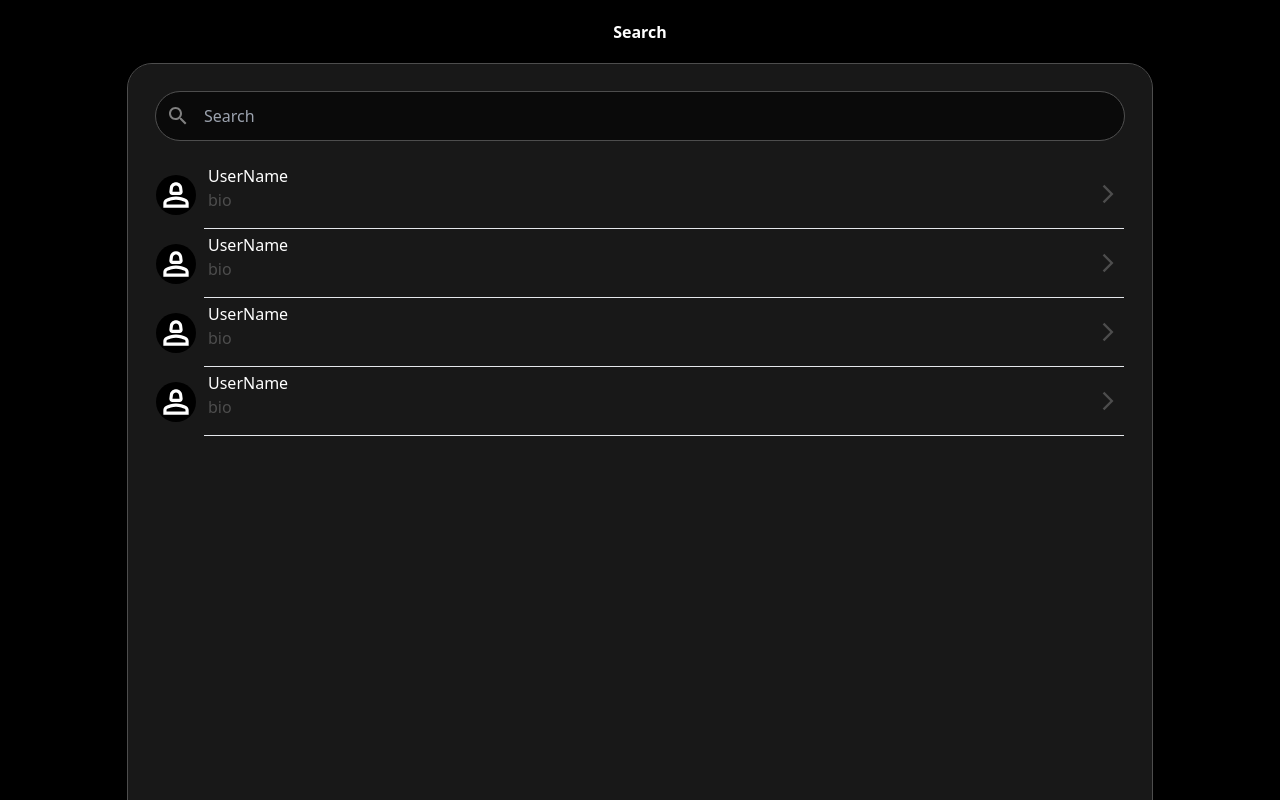
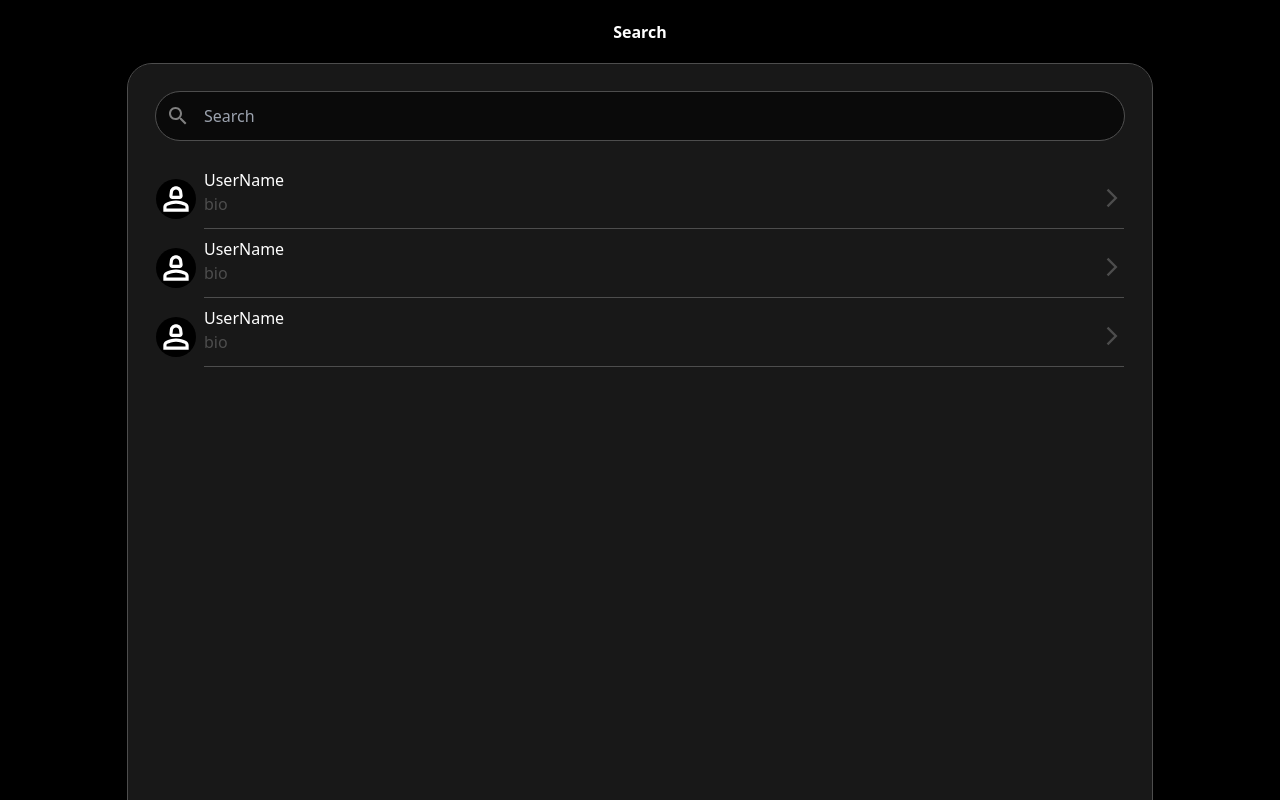
Before and after one commit to MaorShmueli55/social-network-project, a React (Vite) app in the folder clinet/social-network/: page /search in a window 1280 px wide. Shown: the top 800 px of the page. Built offline with nearby package versions, Linux system fonts and the light colour scheme.

Commit message:
added a card to home page plus correction of bottom border for search page

```diff
--- a/clinet/social-network/src/Pages/HomePage.jsx
+++ b/clinet/social-network/src/Pages/HomePage.jsx
@@ -5,6 +5,9 @@ import { useNavigate } from "react-router-dom";
 import { useCheckIfUserValid } from "../hooks/use-check-if-user-valid.js";
 import { getAllPosts } from "../utils/postApi.js";
 import PostCard from "../Components/PostCard.jsx";
+
+const outline = "outline outline-outlineDivs outline-1"
+const bottomBorder = 'border-b border-outlineDivs'
 
 const divChoice =
   "bg-bgBtnColor text-center my-10 w-40 mx-auto border-1 rounded-md -mt-2 text-2xl";
@@ -25,12 +28,18 @@ const HomePage = () => {
 
   return (
     <>
+      <div className={` self-center bg-searchBody w-full sm:w-[40%] h-[900px] rounded-t-3xl flex flex-col p-7 ${outline} m-auto mt-12`}>
+        <h1 className={`text-center pt-5 font-semibold hidden sm:block p-2 ${bottomBorder}`}>For you</h1>
+
+      <div className="relative">
       <div className="p-5">
-        <div className="mb-[70px]">
+        <div className={`mb-[70px]  `}>
           {PostsData.map((postData) => {
             return <PostCard key={postData._id} postData={postData} />;
           })}
         </div>
+      </div>
+      </div>
       </div>
     </>
   );
--- a/clinet/social-network/src/Pages/SearchPage.jsx
+++ b/clinet/social-network/src/Pages/SearchPage.jsx
@@ -3,8 +3,11 @@ import Person2OutlinedIcon from '@mui/icons-material/Person2Outlined';
 import SearchIcon from '@mui/icons-material/Search';
 import ClearIcon from '@mui/icons-material/Clear';
 import ArrowForwardIosIcon from '@mui/icons-material/ArrowForwardIos';
+import { BorderBottom } from '@mui/icons-material';
 
 const outline = "outline outline-outlineDivs outline-1"
+const bottomBorder = 'border-b border-outlineDivs'
+
 
 const SearchPage = () => {
   const [input, setInput] = useState("");
@@ -58,9 +61,9 @@ const SearchPage = () => {
         </div>
 
         <ul className="mt-5">
-          <li className="flex items-center gap-2">
+          <li className="flex items-center gap-2 mt-2">
             <Person2OutlinedIcon sx={{ fontSize: 40, padding: "1px", background:"black", borderRadius:"20px" }} />
-            <div className='flex w-full justify-between border-b-[1px] p-1'>
+            <div className={`flex w-full justify-between ${bottomBorder}`}>
             <span >
             <h2>UserName</h2>
             <p className='mb-3 text-outlineDivs'>bio</p>
@@ -68,9 +71,9 @@ const SearchPage = () => {
             <ArrowForwardIosIcon sx={{alignSelf:"center", padding:"1px", color:"#4D4D4D"}} />
             </div>
           </li>
-          <li className="flex items-center gap-2">
+          <li className="flex items-center gap-2 mt-2">
             <Person2OutlinedIcon sx={{ fontSize: 40, padding: "1px", background:"black", borderRadius:"20px" }} />
-            <div className='flex w-full justify-between border-b-[1px] p-1'>
+            <div className={`flex w-full justify-between ${bottomBorder}`}>
             <span >
             <h2>UserName</h2>
             <p className='mb-3 text-outlineDivs'>bio</p>
@@ -78,19 +81,9 @@ const SearchPage = () => {
             <ArrowForwardIosIcon sx={{alignSelf:"center", padding:"1px", color:"#4D4D4D"}} />
             </div>
           </li>
-          <li className="flex items-center gap-2">
+          <li className="flex items-center gap-2 mt-2">
             <Person2OutlinedIcon sx={{ fontSize: 40, padding: "1px", background:"black", borderRadius:"20px" }} />
-            <div className='flex w-full justify-between border-b-[1px] p-1'>
-            <span >
-            <h2>UserName</h2>
-            <p className='mb-3 text-outlineDivs'>bio</p>
-            </span>
-            <ArrowForwardIosIcon sx={{alignSelf:"center", padding:"1px", color:"#4D4D4D"}} />
-            </div>
-          </li>
-          <li className="flex items-center gap-2">
-            <Person2OutlinedIcon sx={{ fontSize: 40, padding: "1px", background:"black", borderRadius:"20px" }} />
-            <div className='flex w-full justify-between border-b-[1px] p-1'>
+            <div className={`flex w-full justify-between ${bottomBorder}`}>
             <span >
             <h2>UserName</h2>
             <p className='mb-3 text-outlineDivs'>bio</p>
```
